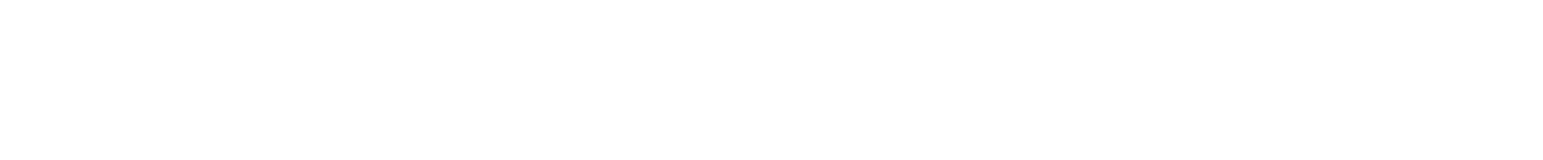
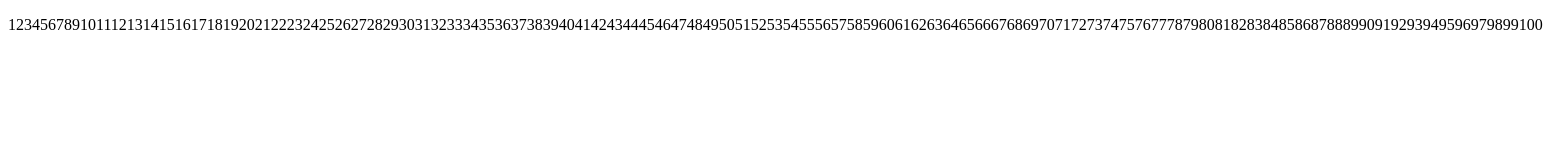
Before and after one commit to lindabettini/js-fizzbuzz, a plain HTML site: page index.html in a window 1280 px wide. Shown: the whole page, 1543 px wide, since content can reach past the window. Drawn offline with Linux system fonts and the light colour scheme.

Commit message:
Add fizzbuzz

```diff
--- a/index.html
+++ b/index.html
@@ -10,7 +10,8 @@
 </head>
 
 <body>
-    <script src="/script.js"></script>
+    <p id="result"></p>
+    <script src="script.js"></script>
 </body>
 
 </html>
--- a/script.js
+++ b/script.js
@@ -7,11 +7,19 @@ console.log('JS OK');
 // 4. Per i numeri che sono sia multipli di 3 che di 5 stampi FizzBuzz.
 Prima di partire a scrivere codice poniamoci qualche domanda
 Come faccio a sapere se un numero è divisibile per?
-Abbiamo visto qualcosa di particolare che possiamo usare?% 3 ==0
+Abbiamo visto qualcosa di particolare che possiamo usare?
+% 3 ==0
 % 5 ==0 */
 
+
+let toPrint = document.getElementById('result');
+
+let numbers = '';
 
 // // Scrivi un programma che stampi i numeri da 1 a 100
 for (let i = 1; i <= 100; i++) {
     console.log(i);
+    numbers = numbers + i;
 }
+
+toPrint.innerHTML = numbers;
```
